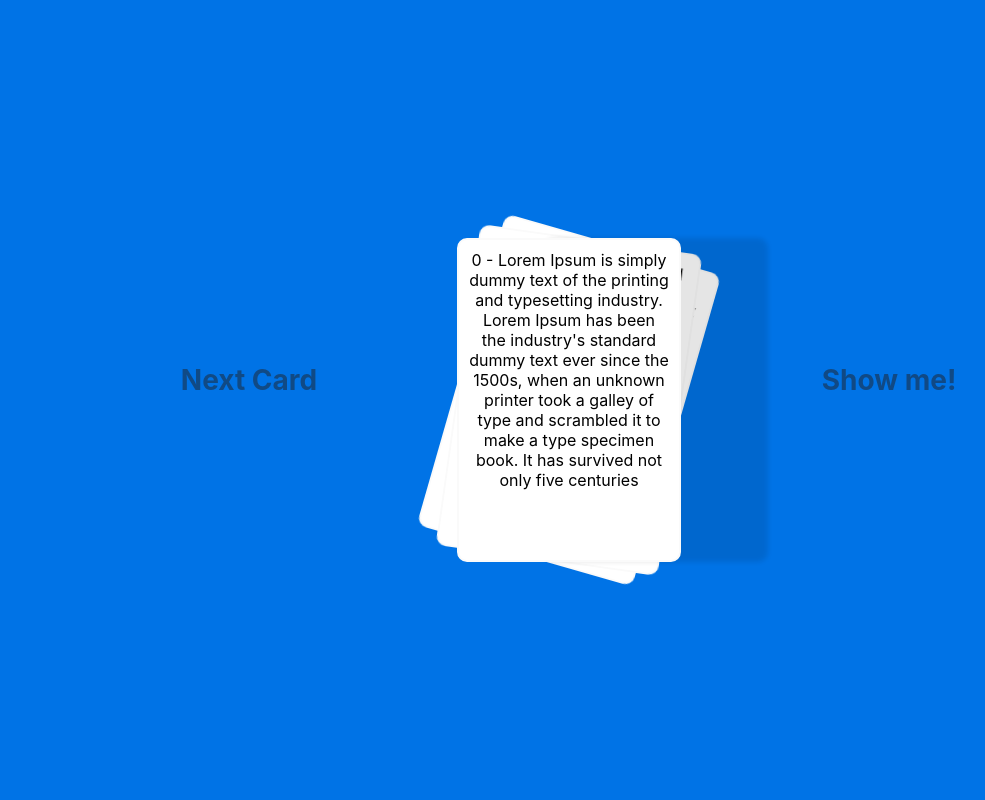
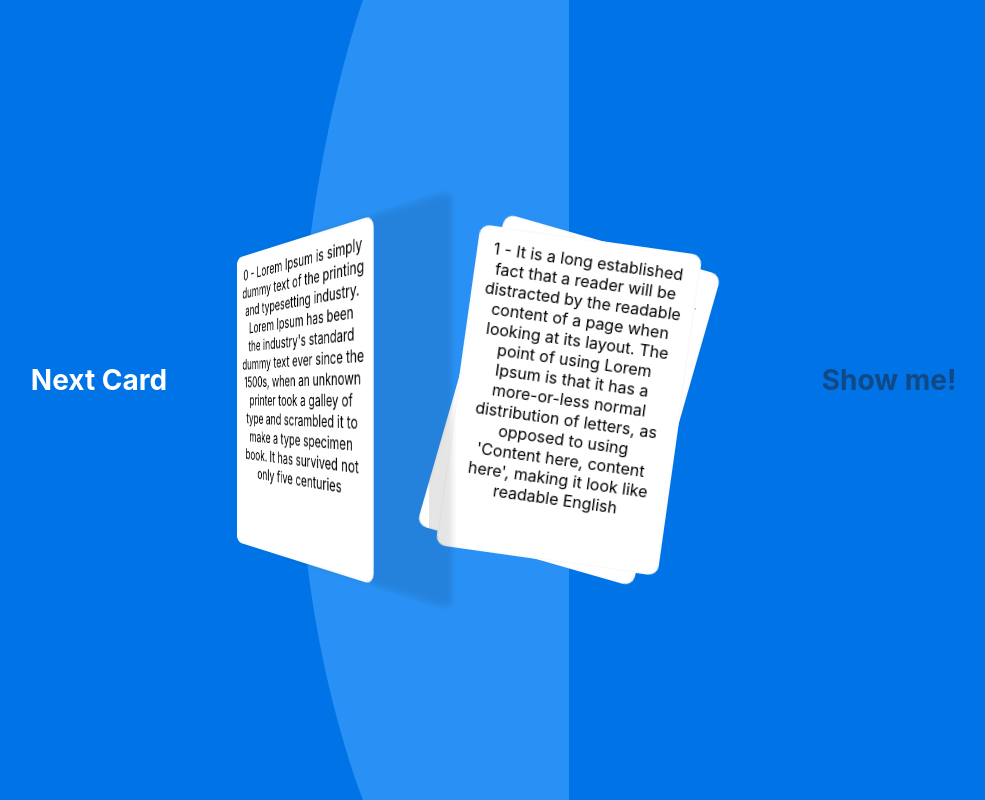
Before and after one commit to ganeshchandan/POC, a React (Create React App) app: page / in a window 1280 px wide. Shown: the whole page, without its empty margins (71-1056 px from the left). Built offline with nearby package versions, Linux system fonts and the light colour scheme.

Commit message:
issue fix

```diff
--- a/src/cards/canvas.tsx
+++ b/src/cards/canvas.tsx
@@ -79,42 +79,44 @@ const Canvas = ({ side, backgroundColor, nextColor, arcWidth }: ICanvas) => {
         (halfWidth * 0.55) / 100
       );
     } else if (side !== "none") {
-      oneSideCanvas(side, halfWidth, halfWidth / 2, height, 0, nextColor);
+      oneSideCanvas(side, halfWidth, 350, 0, height, nextColor);
     }
   }, [side]);
 
   const oneSideCanvas = (
     side: TSide,
     width: number,
-    halfWidth: number,
+    arcWidth: number,
+    curveWidth: number,
     height: number,
-    count: number,
     nextColor: string
   ) => {
     const ctx = canvasRef.current?.getContext("2d");
     if (ctx) {
-      let curveWidth = count;
-      let x3 = count;
+      let x3 = 0;
+      let x2 = 0;
       let stopDraw = false;
-      const curvePosition = (count * count) / 100;
+      const curvePosition = curveWidth * 0.7;
       ctx.clearRect(0, 0, 3000, 3000);
       if (side === "left") {
-        curveWidth = width - curveWidth;
-        x3 = curveWidth - curvePosition;
-        stopDraw = x3 <= halfWidth;
+        debugger;
+        x2 = width - curveWidth;
+        x3 = x2 - curvePosition;
+        stopDraw = x3 <= width - arcWidth;
       } else {
-        curveWidth = width + curveWidth;
-        x3 = curveWidth + curvePosition;
-        stopDraw = x3 >= width + halfWidth;
+        x2 = width + curveWidth;
+        x3 = x2 + curvePosition;
+        stopDraw = x3 >= width + arcWidth;
         nextColor = "rgba(0, 0, 0, 0.3)";
       }
+      console.log(arcWidth, x3 - width);
 
       arcDraw(
         ctx,
         [width, 0],
-        [curveWidth, 0],
+        [x2, 0],
         [x3, height / 2],
-        [curveWidth, height],
+        [x2, height],
         [width, height],
         nextColor
       );
@@ -123,7 +125,14 @@ const Canvas = ({ side, backgroundColor, nextColor, arcWidth }: ICanvas) => {
         clearTimeout(timerRef.current);
         const timer = setTimeout(
           () =>
-            oneSideCanvas(side, width, halfWidth, height, count + 1, nextColor),
+            oneSideCanvas(
+              side,
+              width,
+              arcWidth,
+              curveWidth + 1,
+              height,
+              nextColor
+            ),
           0
         );
         timerRef.current = timer;
--- a/src/cards/index.tsx
+++ b/src/cards/index.tsx
@@ -172,7 +172,6 @@ const Cards = () => {
     if (side !== datasetID) {
       setSide(() => datasetID);
     }
-    console.log(getArcWidthForSide(event, datasetID), window.innerWidth);
     setArcWidth(getArcWidthForSide(event, datasetID));
   };
 
```
